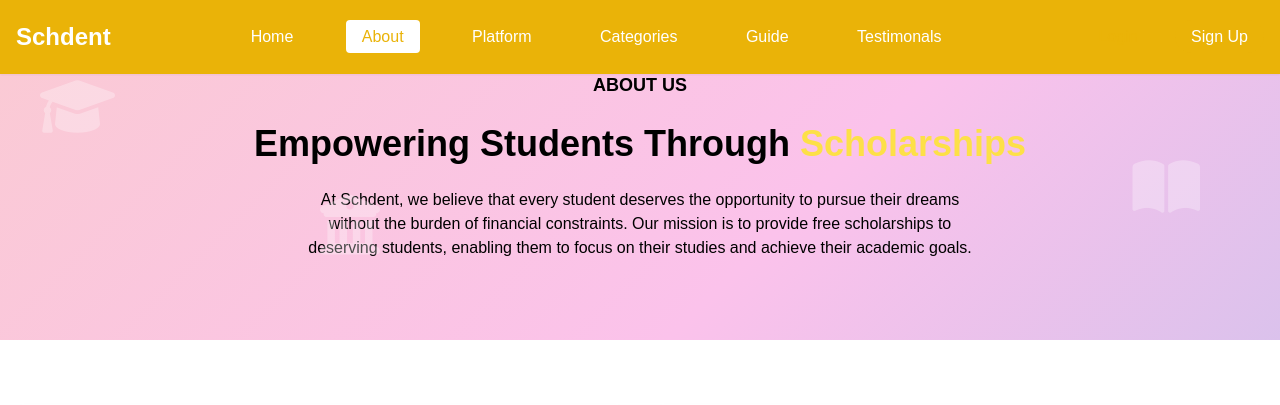
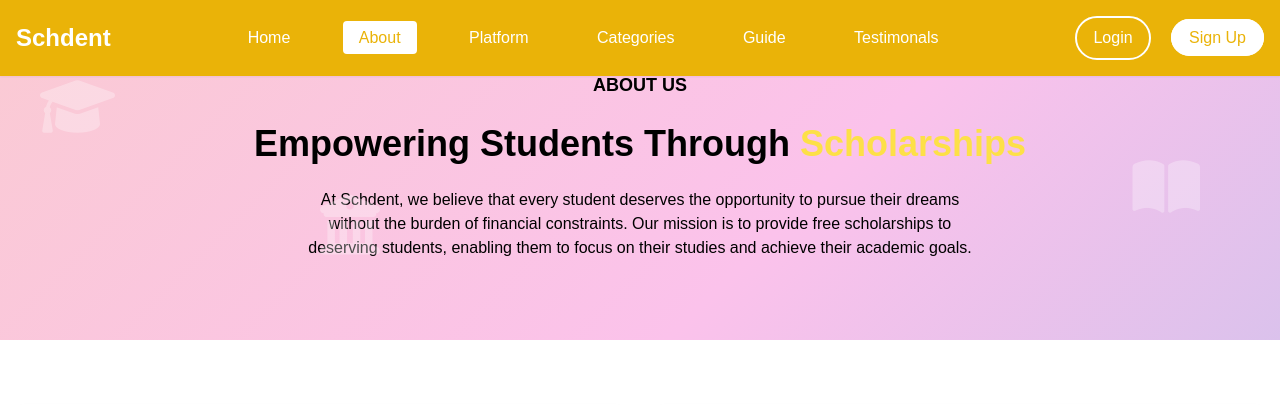
Before and after one commit to me-yuvrajsingh/scholarship_portal, a Django app: page /about in a window 1280 px wide. Shown: the top 405 px of the page. Run offline with Django 5.2, Linux system fonts and the light colour scheme; some libraries are stand-ins or nearby versions.

Commit message:
class commit

```diff
--- a/templates/components/navbar.html
+++ b/templates/components/navbar.html
@@ -43,8 +43,8 @@
 </div>
 {% else %}
 <div class="space-x-4">
-    <button id="loginButton" onclick="openLoginForm()" class="px-4 py-2 border border-yellow-500 text-yellow-500 rounded-fullhover:bg-white hover:text-yellow-500 transition">Login</button>
-    <a href="/signup" class="px-4 py-2 bg-yellow-500 text-white rounded-full hover:bg-yellow-600 transition">Sign Up</a>
+    <button id="loginButton" onclick="openLoginForm()" class="px-4 py-2 border border-white text-white rounded-full hover:bg-white hover:text-yellow-500 transition" style="border: 2px solid white;">Login</button>
+    <a href="/signup" class="px-4 py-2 bg-white text-yellow-500 rounded-full hover:bg-yellow-500 hover:text-white hover:border-white transition" style="border: 2px solid white;">Sign Up</a>
 </div>
 {% endif %}
 
```
Also changed, not shown: db.sqlite3.
